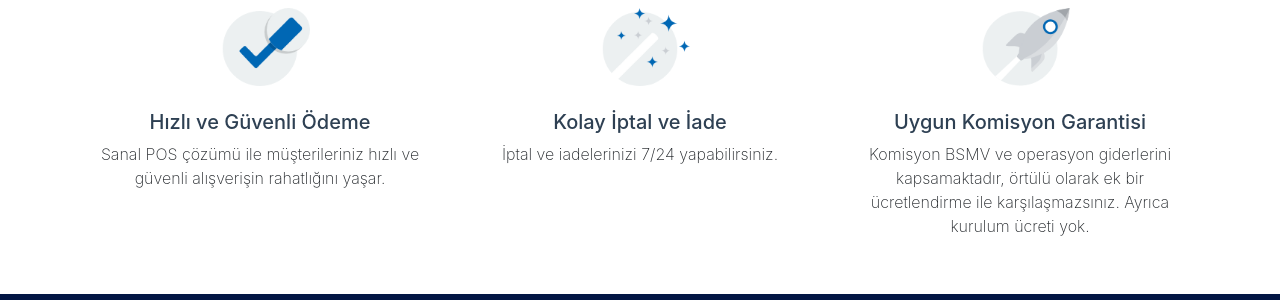
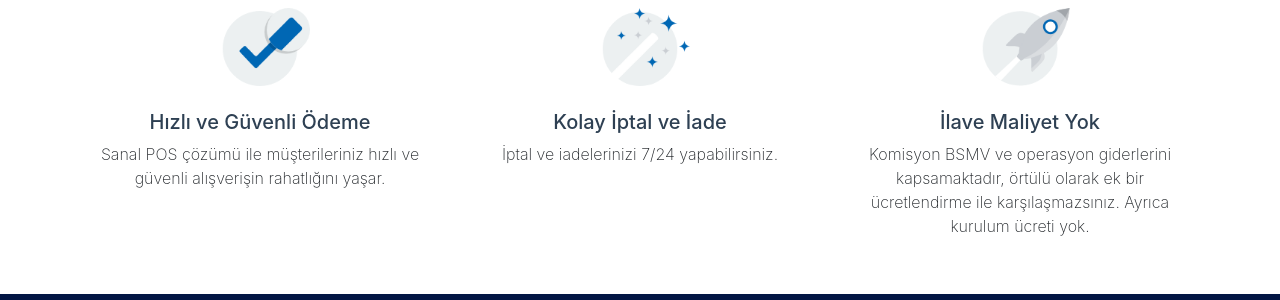
Before and after one commit to Valensas/valenspara.com, a Jekyll site: the page built from index.md, in a window 1280 px wide. Shown: the part 850-1150 px from the top of the page. Built offline with Jekyll 4.4.1, drawn with Linux system fonts in a browser that asks for light colours; nearby versions of some CDN libraries.

Commit message:
feat: Update feature titles to 'İlave Maliyet Yok' (IPAY-2753)
Changed the feature title from 'Uygun Komisyon Garantisi' to 'İlave Maliyet Yok' in both hero_slider and creative_features sections for clarity and consistency.

```diff
--- a/index.md
+++ b/index.md
@@ -9,7 +9,7 @@ hero_slider:
     - title: Kolay İptal ve İade
       background: background-2.jpg
       content: İptal ve iadelerinizi 7/24 yapabilirisiniz.
-    - title: Uygun Komisyon Garantisi
+    - title: İlave Maliyet Yok
       background: background-3.jpg
       content: Ödeyeceğiniz komisyona BSMV ve operasyon giderleri dahildir. Sizden ek bir ödeme talep edilmez.
     - title: Pratik Kurulum
@@ -35,7 +35,7 @@ creative_features:
       description: İptal ve iadelerinizi 7/24 yapabilirsiniz.
       icon: feature_icon_wand.png
 
-    - title: Uygun Komisyon Garantisi
+    - title: İlave Maliyet Yok
       description: Komisyon BSMV ve operasyon giderlerini kapsamaktadır, örtülü olarak ek bir ücretlendirme ile karşılaşmazsınız. Ayrıca kurulum ücreti yok.
       icon: feature_icon_rocket.png
 
```
